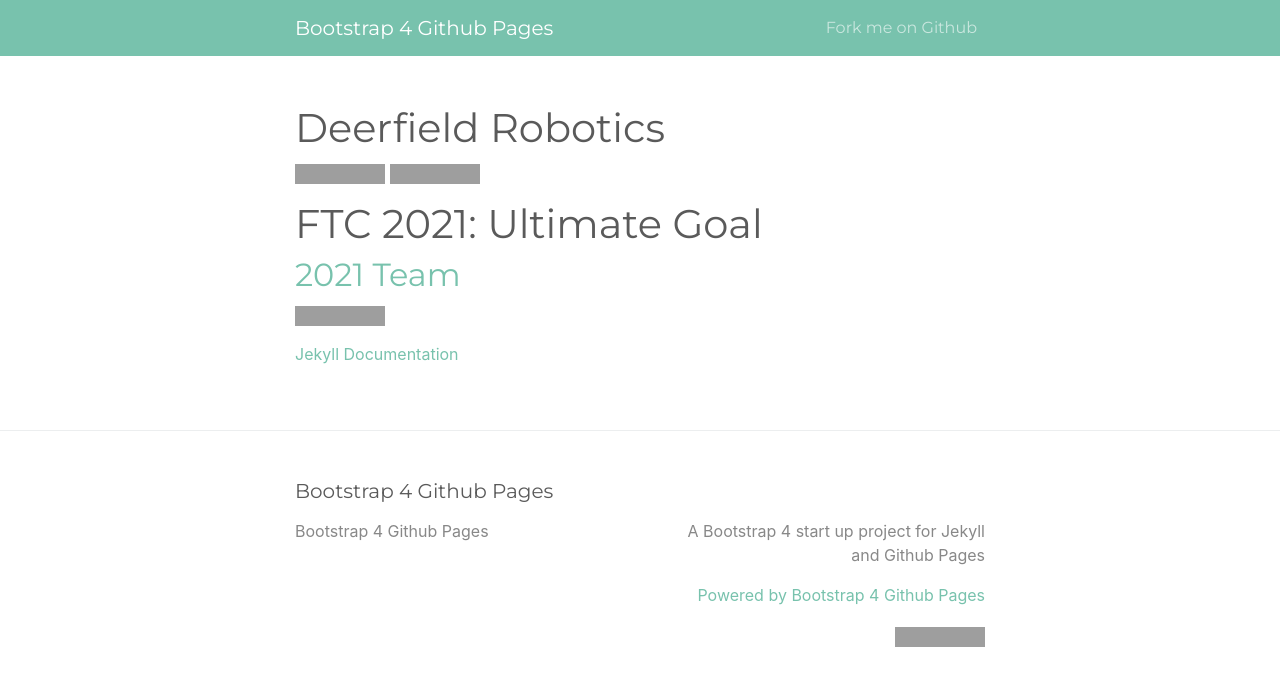
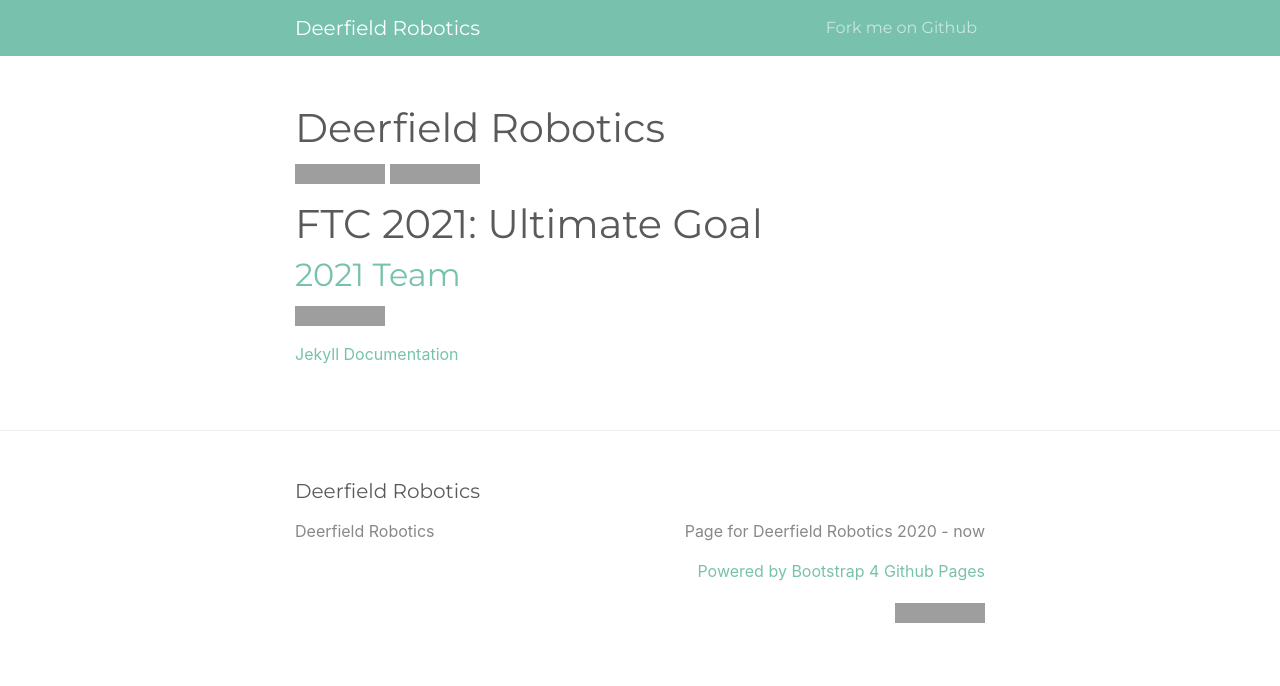
Before and after one commit to Big-Green-7245/Big-Green-7245.github.io, a Jekyll site: the page built from index.md, in a window 1280 px wide, cut to the strip 0-686 px from the top of the page. Built offline with Jekyll 4.4.1, drawn with Linux system fonts in a browser that asks for light colours; grey boxes are pictures that could not be loaded.

Commit message:
Update _config.yml

```diff
--- a/_config.yml
+++ b/_config.yml
@@ -13,16 +13,16 @@
 # you will see them accessed via {{ site.title }}, {{ site.email }}, and so on.
 # You can create any custom variable you would like, and they will be accessible
 # in the templates via {{ site.myvariable }}.
-title: Bootstrap 4 Github Pages
+title: Deerfield Robotics
 email: ""
 description: >- # this means to ignore newlines until "baseurl:"
-  A Bootstrap 4 start up project for Jekyll and Github Pages
+  Page for Deerfield Robotics 2020 - now
 #baseurl: "" # the subpath of your site, e.g. /blog
 #url: "" # the base hostname & protocol for your site, e.g. http://example.com
 #twitter_username: jekyllrb
 #github_username:  jekyll
 
-repository: "nicolas-van/bootstrap-4-github-pages"
+repository: ""
 
 # Build settings
 plugins:
```
